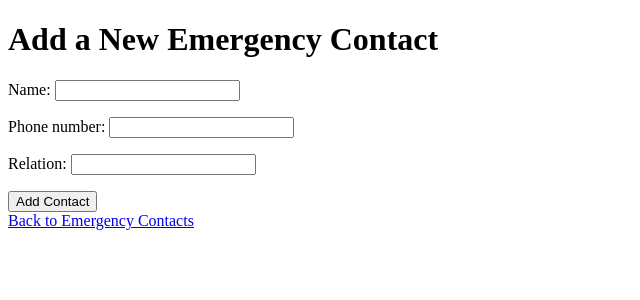
After one commit to joanna-j-rios/CampusLink_WebMobileApp, a Django app: page /contacts/add/ in a window 1280 px wide. The commit adds this page. Shown: the top 300 px of the page, without its empty margins (0-640 px from the left). Run offline with Django 5.2, Linux system fonts and the light colour scheme.

Commit message:
add contacts page

```diff
--- /dev/null
+++ b/contacts/forms.py
@@ -0,0 +1,7 @@
+from django import forms
+from .models import EmergencyContact
+
+class EmergencyContactForm(forms.ModelForm):
+    class Meta:
+        model = EmergencyContact
+        fields = ['name', 'phone_number', 'relation']
--- a/contacts/models.py
+++ b/contacts/models.py
@@ -5,7 +5,7 @@ from django.db import models
 class EmergencyContact(models.Model):
     name = models.CharField(max_length=100)          # Contact name (e.g., Campus Security)
     phone_number = models.CharField(max_length=15)   # Phone number
-    service = models.CharField(max_length=100)       # Type of service (Security, Health, Counseling)
+    relation = models.CharField(max_length=100)      # Relation
 
     def __str__(self):
-        return f"{self.name} ({self.service})"
+        return f"{self.name} ({self.relation})"
--- /dev/null
+++ b/contacts/templates/contacts/add_contact.html
@@ -0,0 +1,15 @@
+<!DOCTYPE html>
+<html>
+<head>
+    <title>Add Emergency Contact</title>
+</head>
+<body>
+    <h1>Add a New Emergency Contact</h1>
+    <form method="post">
+        {% csrf_token %}
+        {{ form.as_p }}
+        <button type="submit">Add Contact</button>
+    </form>
+    <a href="{% url 'contacts_home' %}">Back to Emergency Contacts</a>
+</body>
+</html>
--- a/contacts/templates/contacts/home.html
+++ b/contacts/templates/contacts/home.html
@@ -5,11 +5,12 @@
 </head>
 <body>
     <h1>Emergency Contacts</h1>
+    <a href="{% url 'add_contact' %}">Add New Contact</a>
     <hr>
     {% for contact in contacts %}
         <h2>{{ contact.name }}</h2>
         <p>Phone: {{ contact.phone_number }}</p>
-        <p>Service: {{ contact.service }}</p>
+        <p>Relation: {{ contact.relation }}</p>  <!-- updated here -->
         <hr>
     {% empty %}
         <p>No emergency contacts available.</p>
--- a/contacts/urls.py
+++ b/contacts/urls.py
@@ -4,5 +4,6 @@ from django.urls import path
 from . import views
 
 urlpatterns = [
-    path('', views.contacts_home, name='contacts_home'),
+    path('', views.contacts_home, name='contacts_home'),  # List page
+    path('add/', views.add_contact, name='add_contact'),  # Add contact page
 ]
--- a/contacts/views.py
+++ b/contacts/views.py
@@ -1,8 +1,22 @@
 # contacts/views.py
 
-from django.shortcuts import render
+from django.shortcuts import render, redirect  # add redirect import
 from .models import EmergencyContact
+from .forms import EmergencyContactForm  # import the form we created
 
 def contacts_home(request):
     contacts = EmergencyContact.objects.all()  # Get all contacts
     return render(request, 'contacts/home.html', {'contacts': contacts})
+
+def add_contact(request):
+    # This view handles displaying the form and saving new contacts
+    if request.method == 'POST':
+        form = EmergencyContactForm(request.POST)  # Get data from form submission
+        if form.is_valid():                         # Validate form data
+            form.save()                            # Save new EmergencyContact to DB
+            return redirect('contacts_home')      # Redirect back to contacts list page
+    else:
+        form = EmergencyContactForm()              # Show empty form on GET request
+
+    # Render the form page, passing form object to template
+    return render(request, 'contacts/add_contact.html', {'form': form})
```
Also changed, not shown: contacts/migrations/0002_rename_service_emergencycontact_relation.py (added), db.sqlite3.
